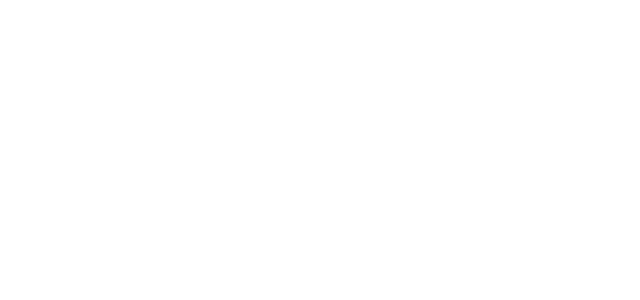
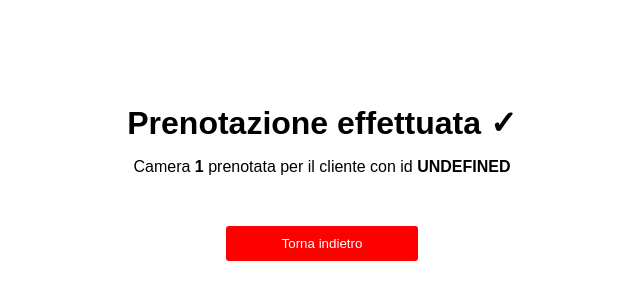
Before and after one commit to giuseppe-aiello/PrenotazioniAlberghiere, a React app in the folder Frontend/: page /success/1 in a window 1280 px wide. Before the commit this address had no page. Shown: the part 218-518 px from the top of the page, without its empty margins (318-958 px from the left). Built offline with nearby package versions, Linux system fonts and the light colour scheme; the HTML template or start-up script is replaced by a standard one.

Commit message:
Added success page

```diff
--- a/Frontend/src/App.tsx
+++ b/Frontend/src/App.tsx
@@ -6,6 +6,7 @@
 import AreaPrenotazioni from "./components/area-prenotazioni/area-prenotazioni";
 import PrenotazioniEffettuate from "./components/prenotazioni-effettuate/prenotazioni-effettuate";
 import PrenotaCamera from "./components/PrenotaCamera/PrenotaCamera";
+import Success from "./components/Success/Success";
 
 import { BrowserRouter, Route, Routes } from "react-router-dom";
 import { ToastContainer } from "react-toastify";
@@ -31,7 +32,7 @@
           element={<PrenotazioniEffettuate />}
         />
         <Route path="/prenota" element={<PrenotaCamera />} />
-        <Route path="/success" element={<>Prenotazione effettuata</>} />
+        <Route path="/success/:id" element={<Success />} />
       </Routes>
       <ToastContainer />
     </BrowserRouter>
--- a/Frontend/src/components/PrenotaCamera/PrenotaCamera.scss
+++ b/Frontend/src/components/PrenotaCamera/PrenotaCamera.scss
@@ -52,3 +52,17 @@
     width: 100%;
   }
 }
+
+.select-button {
+  padding: 10px 20px;
+  background-color: black;
+  color: #fff;
+  border: none;
+  border-radius: 3px;
+  cursor: pointer;
+  display: inline-block; /* Imposta gli elementi come blocchi in linea */
+
+  &:hover {
+    background-color: gray;
+  }
+}
--- a/Frontend/src/components/PrenotaCamera/PrenotaCamera.tsx
+++ b/Frontend/src/components/PrenotaCamera/PrenotaCamera.tsx
@@ -53,8 +53,6 @@
   };
 
   const handlePrenotaClick = () => {
-    console.log("caiooopooo");
-
     console.log(cameraSelezionata);
     if (cameraSelezionata) {
       const userString = localStorage.getItem("token");
@@ -69,17 +67,13 @@
             cameraSelezionata,
           })
           .then(() => {
-            console.log("CIAOOOOO");
-            navigate("/success");
+            navigate("/success/" + cameraSelezionata);
           })
           .catch((err) => {
-            console.log("CIAOOOOO");
             NotificationHandler.instance.error(err.response.data.error);
           });
       }
 
-      // Effettua la prenotazione utilizzando l'ID della camera selezionata
-      // Esegui la logica per effettuare la prenotazione...
       console.log("Camera selezionata:", cameraSelezionata);
     } else {
       NotificationHandler.instance.error("Seleziona prima una camera.");
@@ -132,7 +126,7 @@
             letti {camera.Numero_letti} - Servizi inclusi{" "}
             {camera.Servizi_inclusi} - Tariffa {camera.Tariffa}
             <button
-              style={{ backgroundColor: "#32cd32" }}
+              className="select-button"
               onClick={() => handleSelectCamera(camera)}
             >
               Seleziona
@@ -151,7 +145,7 @@
         )}
         <button onClick={handlePrenotaClick}>Prenota</button>
         <button
-          style={{ backgroundColor: "red" }}
+          className="back-button"
           onClick={() => {
             navigate("/area-prenotazioni");
           }}
--- /dev/null
+++ b/Frontend/src/components/Success/Success.tsx
@@ -0,0 +1,38 @@
+import React, { useEffect, useState } from "react";
+import { useNavigate, useParams } from "react-router";
+
+function Success() {
+  const navigate = useNavigate();
+
+  const { id } = useParams();
+
+  const getIdCliente = () => {
+    const userString = localStorage.getItem("token");
+    if (userString) {
+      const user = JSON.parse(userString);
+      return user.ID_Cliente;
+    } else return "UNDEFINED";
+  };
+
+  return (
+    <div className="main-box">
+      <h1>Prenotazione effettuata ✓</h1>
+      <p>
+        Camera <span style={{ fontWeight: "bold" }}> {id}</span> prenotata per
+        il cliente con id{" "}
+        <span style={{ fontWeight: "bold" }}> {getIdCliente()}</span>{" "}
+      </p>
+      <br></br>
+      <button
+        className="back-button"
+        onClick={() => {
+          navigate("/area-prenotazioni");
+        }}
+      >
+        Torna indietro
+      </button>
+    </div>
+  );
+}
+
+export default Success;
--- a/Frontend/src/components/area-prenotazioni/area-prenotazioni.tsx
+++ b/Frontend/src/components/area-prenotazioni/area-prenotazioni.tsx
@@ -42,7 +42,7 @@
         </button>
       </div>
       <button
-        style={{ backgroundColor: "red" }}
+        className="back-button"
         onClick={() => {
           navigate("/");
         }}
--- a/Frontend/src/components/prenotazioni-effettuate/prenotazioni-effettuate.tsx
+++ b/Frontend/src/components/prenotazioni-effettuate/prenotazioni-effettuate.tsx
@@ -65,7 +65,7 @@
         </tbody>
       </table>
       <button
-        style={{ backgroundColor: "red" }}
+        className="back-button"
         onClick={() => {
           navigate("/area-prenotazioni");
         }}
--- a/Frontend/styles/general.scss
+++ b/Frontend/styles/general.scss
@@ -50,3 +50,17 @@
 h3 {
   text-align: center;
 }
+
+.back-button {
+  padding: 10px 20px;
+  background-color: red;
+  color: #fff;
+  border: none;
+  border-radius: 3px;
+  cursor: pointer;
+  display: inline-block; /* Imposta gli elementi come blocchi in linea */
+
+  &:hover {
+    background-color: darkred;
+  }
+}
```
Also changed, not shown: 1 other file (tests, documents, lock files or other folders).
